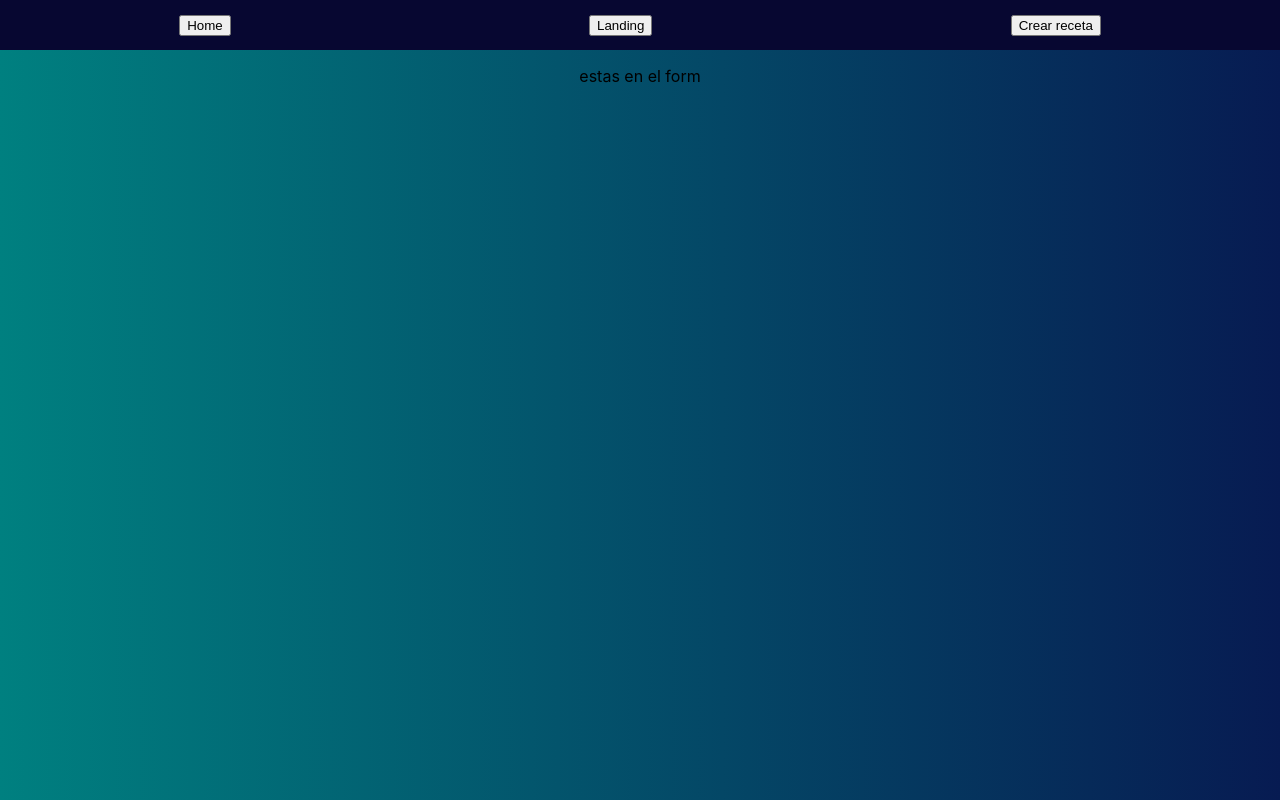
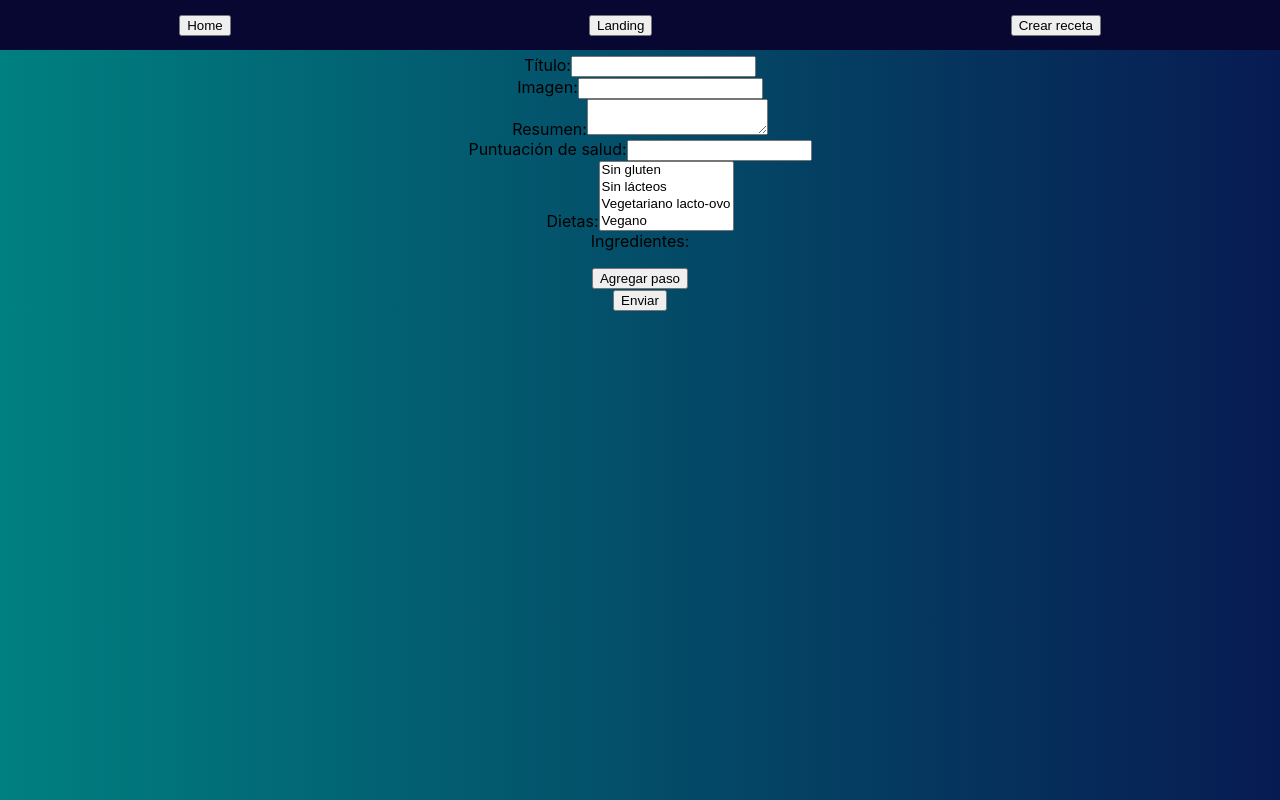
Before and after one commit to JEMelendezSegura/piFoodEsau, a React (Create React App) app in the folder client/: page /form in a window 1280 px wide. Built offline with nearby package versions, Linux system fonts and the light colour scheme.

Commit message:
agregué el form pero no está modularizado

```diff
--- a/client/src/components/form/form.jsx
+++ b/client/src/components/form/form.jsx
@@ -1,15 +1,80 @@
-import { useState } from "react";
+// import { useState } from "react";
+// import { useDispatch } from "react-redux";
 
 
-function Form(){
-    const [formData, setFormData] = useState({
-        title:"",
-        image: "",
-        summary: "",
-        healthScore: 0,
-        diets: [],
-        steps: [],
-    })
+// function Form(){
+//     const dispatch = useDispatch();
+//     const [formData, setFormData] = useState({
+//         title:"",
+//         image: "",
+//         summary: "",
+//         healthScore: 0,
+//         diets: [],
+//         steps: [],
+//     });
+
+//     const [errores, setErrores] = useState({
+//         title:"",
+//         image: "",
+//         summary: "",
+//         healthScore: "",
+//         diets: "",
+//         steps: "",
+//     })
+
+
+//     function handleInputChange(e){
+//         const {name, value} = e.target;
+//         setFormData({
+//             ...formData,
+//             [name]: value,
+//         })
+//     };
+
+//     function validardatos(campo, valor){
+//         switch (campo){
+//             case "title":
+//                 const notNumber = /^[^0-9]+$/;
+//                 if(!notNumber.test(valor)){
+//                     setErrores({
+//                         ...errores,
+//                         title: "El nombre de la receta no debe contener números",
+//                     });
+//                 } else {
+//                     setErrores({
+//                         ...errores,
+//                         title: "",
+//                     });
+//                 }
+//                 case "image":
+//                 const urlPattern = /^(https?:\/\/)?([\da-z.-]+)\.([a-z.]{2,6})([/\w .-]*)*\/?$/;
+//                 if(!urlPattern.test(valor)){
+//                     setErrores({
+//                         ...errores,
+//                         image: "La URL ingresada no es válida",
+//                     });
+//                 } else {
+//                     setErrores({
+//                         ...errores,
+//                         image: "",
+//                     });
+//                 }
+//                 case "healthScore":
+//                 const numero = parseFloat(valor);
+//                 if(isNaN(numero) || numero < 0 || numero >100){
+//                     setErrores({
+//                         ...errores,
+//                         healthScore: "El healthScore debe ser un número entre 0 y 100",
+//                     });
+//                 } else {
+//                     setErrores({
+//                         ...errores,
+//                         healthScore: "",
+//                     });
+//                 }
+//             default:
+//         }
+//     }
 
 
 
@@ -17,19 +82,246 @@ function Form(){
 
 
 
-    return (
-        <div>
-            <p>estas en el form</p>
-        </div>
-    )
+
+
+
+
+
+
+//     return (
+//         <div>
+//             <p>estas en el form</p>
+//         </div>
+//     )
+// }
+
+// export default Form;
+//!!!!!!!!!!!!!
+
+import React, { useState } from 'react';
+import { useDispatch } from 'react-redux';
+import axios from 'axios';
+
+function RecipeForm() {
+  const dispatch = useDispatch();
+  const [formData, setFormData] = useState({
+    title: '',
+    image: '',
+    summary: '',
+    healthScore: '',
+    diets: [],
+    steps: [],
+  });
+
+  const [errors, setErrors] = useState({
+    title: '',
+    image: '',
+    healthScore: '',
+  });
+
+  const validateImageURL = (url) => {
+    // Expresión regular para validar una URL
+    const urlPattern = /^(https?:\/\/)?([\da-z.-]+)\.([a-z.]{2,6})([/\w .-]*)*\/?$/;
+    return urlPattern.test(url);
+  };
+
+  const validateHealthScore = (score) => {
+    const numericScore = parseInt(score, 10);
+    return !isNaN(numericScore) && numericScore >= 0 && numericScore <= 100;
+  };
+
+  const handleChange = (e) => {
+    const { name, value } = e.target;
+    setFormData({
+      ...formData,
+      [name]: value,
+    });
+
+    if (name === 'title' && /\d/.test(value)) {
+      setErrors({
+        ...errors,
+        title: 'El título no debe contener números.',
+      });
+    } else if (name === 'title') {
+      setErrors({
+        ...errors,
+        title: '',
+      });
+    }
+
+    if (name === 'image' && !validateImageURL(value)) {
+      setErrors({
+        ...errors,
+        image: 'Por favor, ingrese una URL válida.',
+      });
+    } else if (name === 'image') {
+      setErrors({
+        ...errors,
+        image: '',
+      });
+    }
+
+    if (name === 'healthScore' && !validateHealthScore(value)) {
+      setErrors({
+        ...errors,
+        healthScore: 'La puntuación de salud debe estar entre 0 y 100.',
+      });
+    } else if (name === 'healthScore') {
+      setErrors({
+        ...errors,
+        healthScore: '',
+      });
+    }
+  };
+
+  const handleImagePaste = (e) => {
+    e.preventDefault();
+    const pastedValue = e.clipboardData.getData('text');
+    setFormData({
+      ...formData,
+      image: pastedValue,
+    });
+
+    if (!validateImageURL(pastedValue)) {
+      setErrors({
+        ...errors,
+        image: 'Por favor, ingrese una URL válida.',
+      });
+    } else {
+      setErrors({
+        ...errors,
+        image: '',
+      });
+    }
+  };
+
+  const handleDietChange = (e) => {
+    const { options } = e.target;
+    const diets = [];
+    for (const option of options) {
+      if (option.selected) {
+        diets.push(option.value);
+      }
+    }
+    setFormData({
+      ...formData,
+      diets,
+    });
+  };
+
+  const handleStepChange = (e, index) => {
+    const { name, value } = e.target;
+    const newSteps = [...formData.steps];
+    newSteps[index][name] = value;
+    setFormData({
+      ...formData,
+      steps: newSteps,
+    });
+  };
+
+  const addStep = () => {
+    setFormData({
+      ...formData,
+      steps: [...formData.steps, { number: formData.steps.length + 1, step: '' }],
+    });
+  };
+
+  const handleSubmit = async (e) => {
+    e.preventDefault();
+
+    // Validación adicional para diets y steps
+    if (formData.diets.length === 0) {
+      setErrors({
+        ...errors,
+        diets: 'Debe seleccionar al menos una dieta.',
+      });
+      return;
+    } else {
+      setErrors({
+        ...errors,
+        diets: '',
+      });
+    }
+
+    if (formData.steps.some((step) => step.step.trim() === '')) {
+      setErrors({
+        ...errors,
+        steps: 'Todos los pasos deben tener una descripción.',
+      });
+      return;
+    } else {
+      setErrors({
+        ...errors,
+        steps: '',
+      });
+    }
+
+    try {
+      const response = await axios.post('http://localhost:3001/recipes/', formData); // Cambia la URL de la API según tu configuración
+      dispatch({ type: 'ADD_RECIPE', payload: response.data }); // Agrega la receta a tu estado de Redux si es necesario
+      // Limpia el formulario
+      setFormData({
+        title: '',
+        image: '',
+        summary: '',
+        healthScore: '',
+        diets: [],
+        steps: [],
+      });
+    } catch (error) {
+      console.error('Error al enviar el formulario', error);
+    }
+  };
+
+  return (
+    <form onSubmit={handleSubmit}>
+      <div>
+        <label htmlFor="title">Título:</label>
+        <input type="text" id="title" name="title" value={formData.title} onChange={handleChange} required />
+        {errors.title && <p className="error">{errors.title}</p>}
+      </div>
+      <div>
+        <label htmlFor="image">Imagen:</label>
+        <input type="text" id="image" name="image" value={formData.image} onChange={handleChange} onPaste={handleImagePaste} required />
+        {errors.image && <p className="error">{errors.image}</p>}
+      </div>
+      <div>
+        <label htmlFor="summary">Resumen:</label>
+        <textarea id="summary" name="summary" value={formData.summary} onChange={handleChange} required />
+      </div>
+      <div>
+        <label htmlFor="healthScore">Puntuación de salud:</label>
+        <input type="number" id="healthScore" name="healthScore" value={formData.healthScore} onChange={handleChange} required />
+        {errors.healthScore && <p className="error">{errors.healthScore}</p>}
+      </div>
+      <div>
+        <label htmlFor="diets">Dietas:</label>
+        <select id="diets" name="diets" multiple onChange={handleDietChange} required>
+          <option value="gluten free">Sin gluten</option>
+          <option value="dairy free">Sin lácteos</option>
+          <option value="lacto ovo vegetarian">Vegetariano lacto-ovo</option>
+          <option value="vegan">Vegano</option>
+        </select>
+        {errors.diets && <p className="error">{errors.diets}</p>}
+      </div>
+      <div>
+        <label>Ingredientes:</label>
+        <ul>
+          {formData.steps.map((step, index) => (
+            <li key={index}>
+              <input type="text" name="number" value={step.number} onChange={(e) => handleStepChange(e, index)} placeholder="Número de paso" />
+              <textarea name="step" value={step.step} onChange={(e) => handleStepChange(e, index)} placeholder="Descripción del paso" />
+            </li>
+          ))}
+        </ul>
+        {errors.steps && <p className="error">{errors.steps}</p>}
+        <button type="button" onClick={addStep}>Agregar paso</button>
+      </div>
+      <div>
+        <button type="submit">Enviar</button>
+      </div>
+    </form>
+  );
 }
 
-export default Form;
-
-// Nombre.
-// Resumen del plato.
-// Nivel de comida saludable (health score).
-// Paso a paso.
-// Imagen.
-// Posibilidad de seleccionar/agregar varios tipos de dieta en simultáneo.
-// Botón para crear la receta.
+export default RecipeForm;
```
